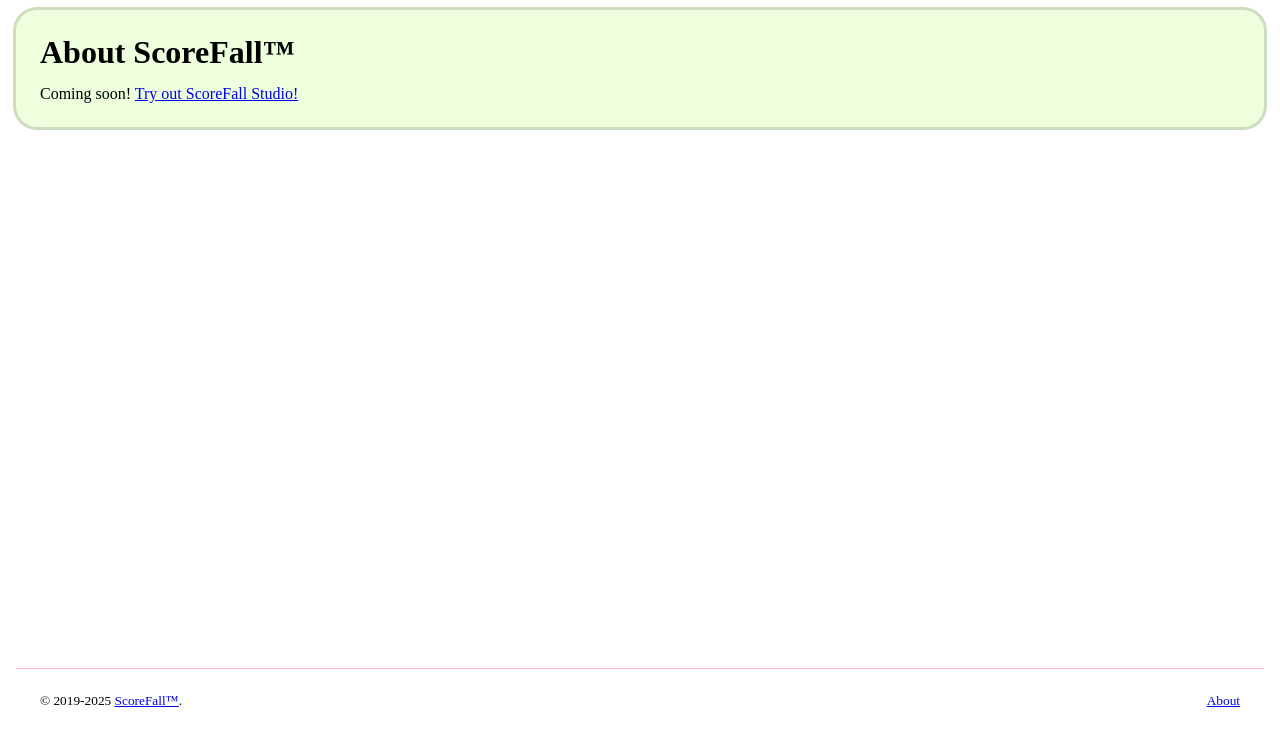
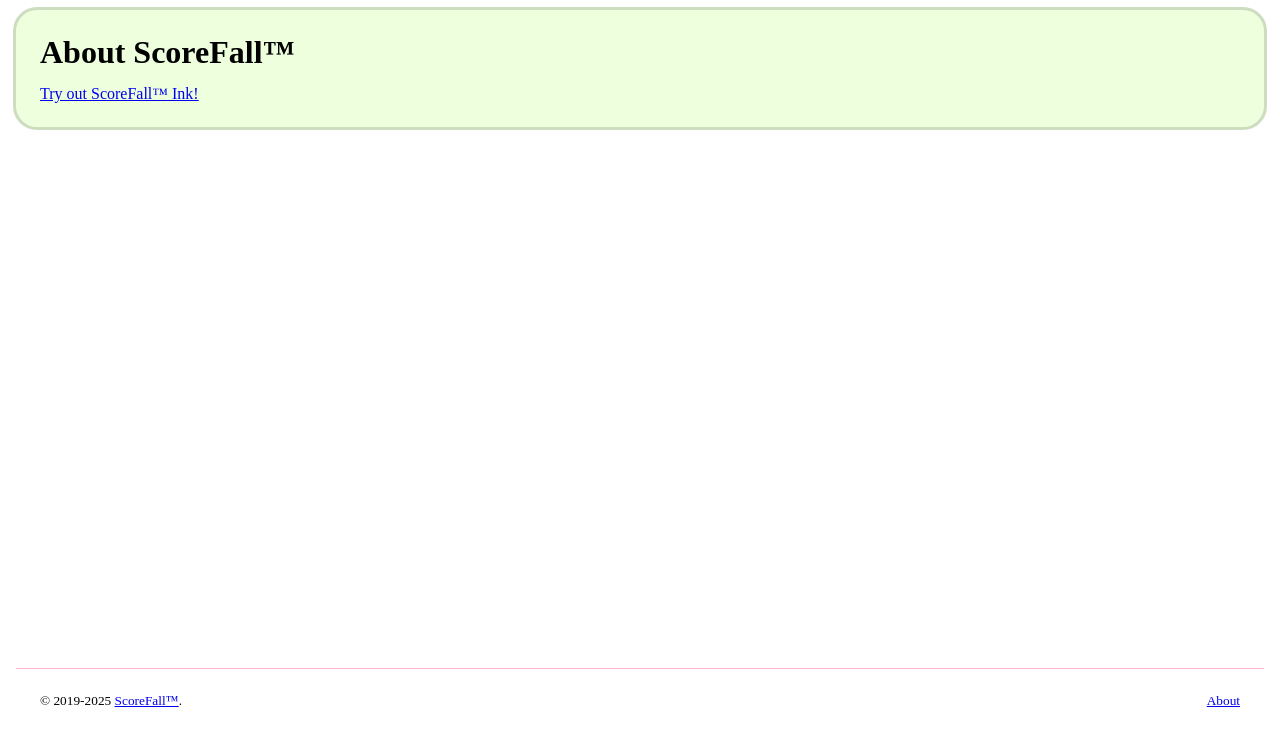
Before and after one commit to scorefall/scorefall.github.io, a plain HTML site: page html/about/index.html in a window 1280 px wide. Shown: the part 57-800 px from the top of the page. Drawn offline with Linux system fonts and the light colour scheme.

Commit message:
Change link

```diff
--- a/html/about/index.html
+++ b/html/about/index.html
@@ -73,7 +73,7 @@
         <div class="page">
           <h1>About ScoreFall™</h1>
           <p>
-          Coming soon!  <a href="https://studio.scorefall.com">Try out ScoreFall Studio!</a>
+          <a href="https://ink.scorefall.com">Try out ScoreFall™ Ink!</a>
           </p>
         </div>
       </div>
```
Also changed, not shown: html/index.html (+1 -1 lines).
